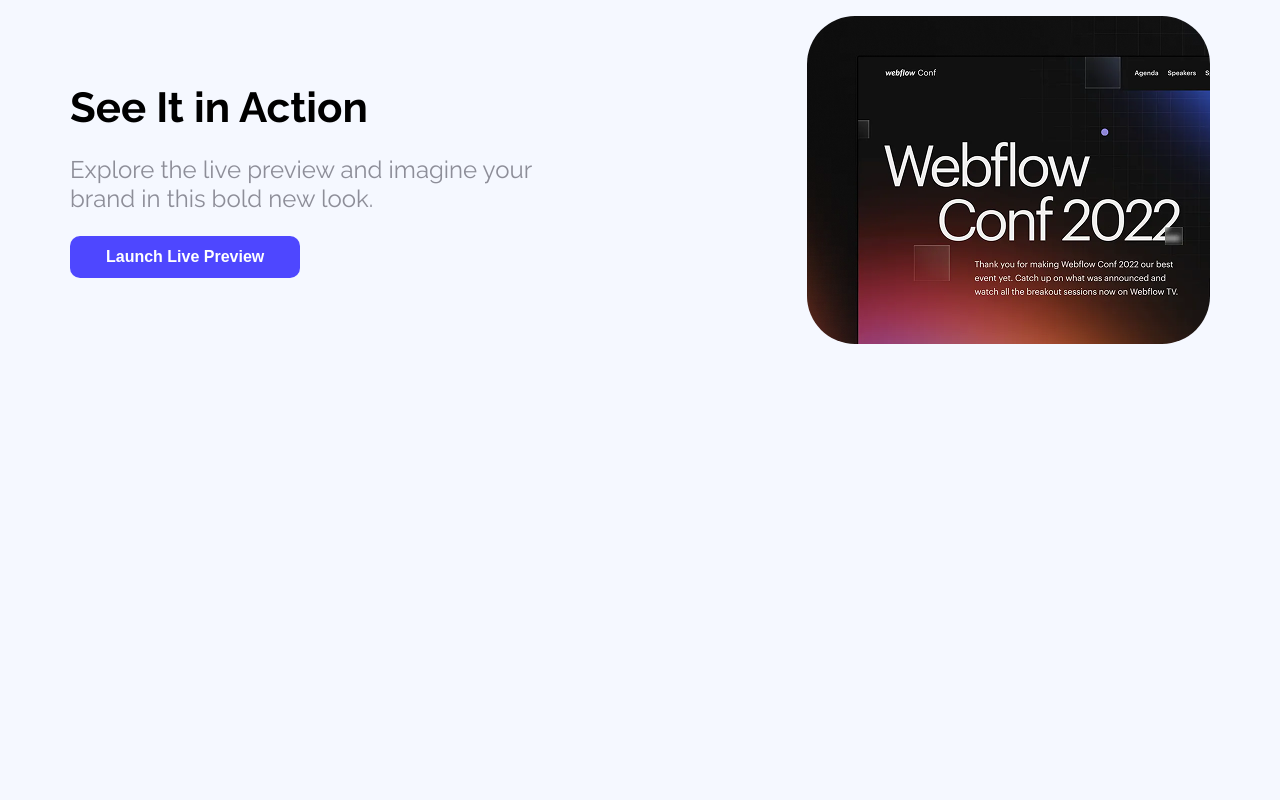
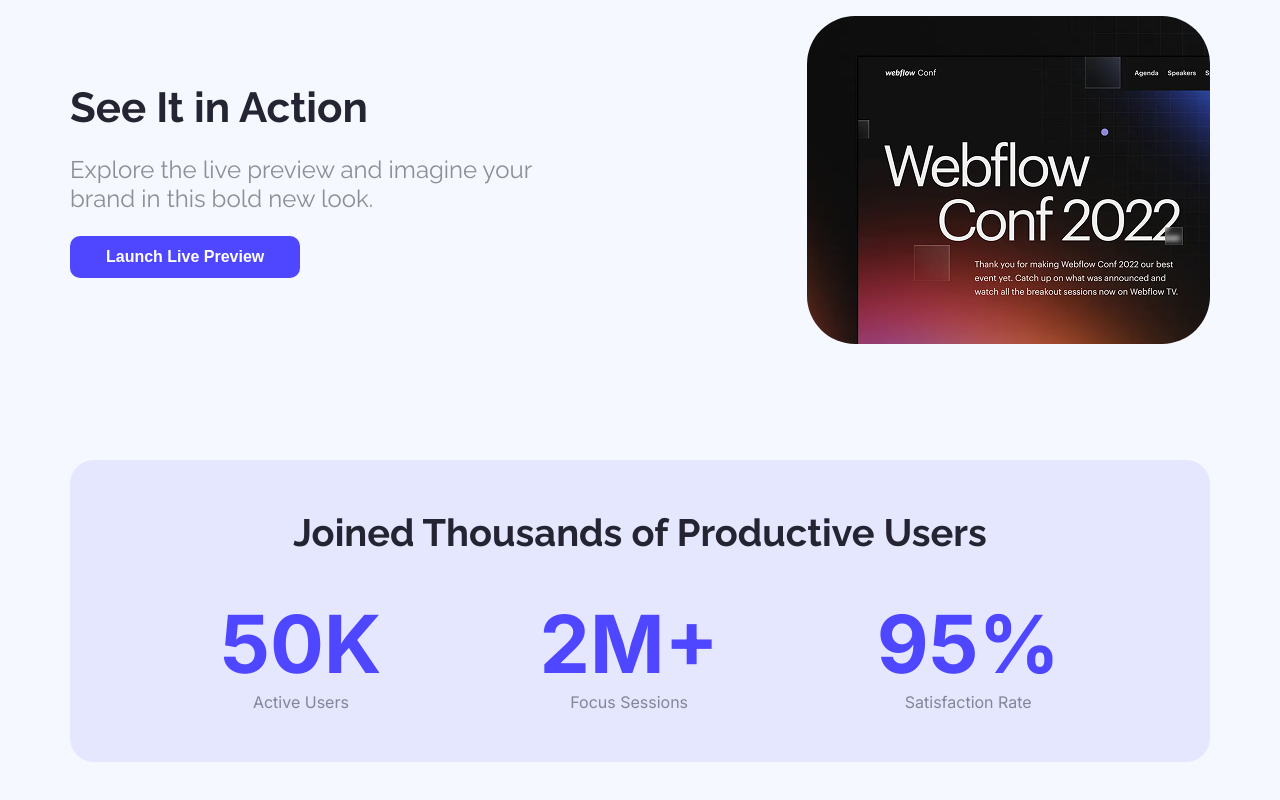
Before and after one commit to Al-Shiam-Nabil/assignment1-landing-launchpad, a plain HTML site: page index.html in a window 1280 px wide. Shown: the part 798-1598 px from the top of the page. Before the commit the page ends 1258 px from the top, so only its background shows below. Drawn offline with Linux system fonts and the light colour scheme.

Commit message:
productive users secttion add

```diff
--- a/index.html
+++ b/index.html
@@ -28,16 +28,40 @@
 
     <main class="content-width">
 
+        <!-- action section -->
         <div class="action-container">
             <section class="left-action">
                 <h2 class="action-title">See It in Action</h2>
-    <p class="action-sub-title secondary-color">Explore the live preview and imagine your brand in this bold new look.</p>
+                <p class="action-sub-title secondary-color">Explore the live preview and imagine your brand in this bold
+                    new look.</p>
                 <button class="common-btn">Launch Live Preview</button>
             </section>
             <div class="right-action">
                 <img src="./Assets/wc-mini.png" alt="Webflow conf 2022 image" title="Webflow conf 2022 image">
             </div>
         </div>
+
+        <!-- productive user section -->
+        <section class="productive-user-container">
+            <h3 class="productive-title">Joined Thousands of Productive Users</h3>
+
+            <div class="productive-data-container">
+                <div class="productive-item">
+                    <div class="productive-data secondary-font"><strong>50K</strong></div>
+                    <p class="productive-subtitle secondary-font secondary-color">Active Users</p>
+                </div>
+
+                <div class="productive-item">
+                    <div class="productive-data secondary-font"><strong>2M+</strong></div>
+                    <p class="productive-subtitle secondary-font secondary-color">Focus Sessions</p>
+                </div>
+
+                <div class="productive-item">
+                    <div class="productive-data secondary-font"><strong>95%</strong></div>
+                    <p class="productive-subtitle secondary-font secondary-color">Satisfaction Rate</p>
+                </div>
+            </div>
+        </section>
 
     </main>
 
--- a/styles/style.css
+++ b/styles/style.css
@@ -9,6 +9,7 @@
     margin: 0 auto;
       font-family: "Raleway", sans-serif;
       background-color: #f5f8ff;
+      color:#252432;
 }
 
 /*header start*/
@@ -45,6 +46,8 @@
 /*header end*/
 
 /*main start*/
+
+/*action start*/
 .action-container{
     display: flex;
     justify-content: space-between;
@@ -77,3 +80,38 @@
     font-size: 24px;
     margin-bottom: 23px;
 }
+
+/*productive users start*/
+.productive-user-container{
+    background-color: #e5e7ff;
+    border-radius: 24px;
+    padding: 50px 80px;
+    margin-bottom: 137px;
+}
+
+.productive-data-container{
+    display: flex;
+    justify-content: center;
+    align-items: center;
+    gap: 158px;
+}
+
+.productive-item {
+    text-align: center;
+
+}
+
+.productive-title{
+    font-size: 38px;
+    text-align: center;
+    margin-bottom: 40px;
+}
+
+.productive-data{
+    font-size: 80px;
+    color:#4E47FF;
+}
+
+.productive-sub-title{
+    font-size: 20px;
+}
```
Lines whose indentation alone changed are shown as unchanged.
